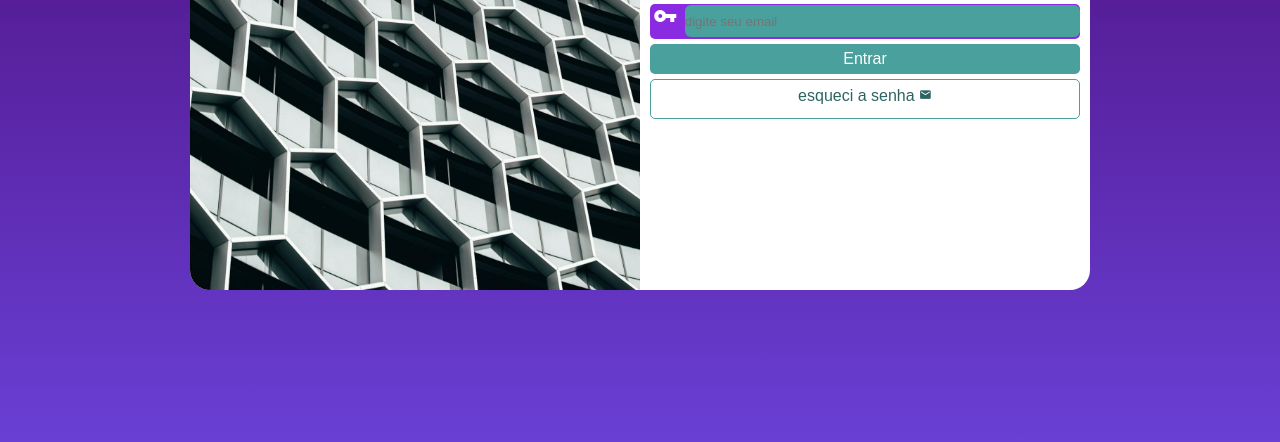
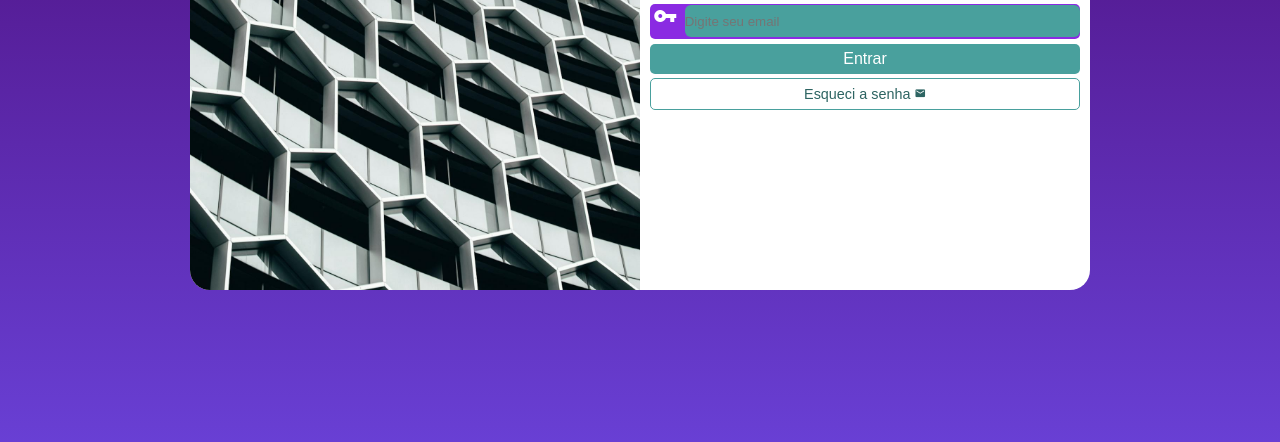
Before and after one commit to CarlaAlves21/Projeto-login, a plain HTML site: page index.html in a window 1280 px wide. Shown: the part 310-752 px from the top of the page. Drawn offline with Linux system fonts and the light colour scheme.

Commit message:
Atualização

```diff
--- a/estilo/style.css
+++ b/estilo/style.css
@@ -86,10 +86,10 @@ form > input[type=submit]:hover{
 form > a.botao{
     display: block;
     text-align: center;
-    font-size: 1em;
+    font-size: 0.9em;
     width: 100%;
-    height: 40px;
-    margin-top: 5px;
+    height: 32px;
+    margin-top: 4px;
     padding-top: 7px;
     background-color: white;
     color: #2d6462;
--- a/index.html
+++ b/index.html
@@ -26,12 +26,12 @@
                    </div>
                <div id="campo">
                 <i class="material-icons">vpn_key</i>
-                        <input type="password" name="senh" id="perse" minlength="1" maxlength="20" required placeholder="digite seu email" autocomplete="current-password">
+                        <input type="password" name="senh" id="perse" minlength="1" maxlength="20" required placeholder="Digite seu email" autocomplete="current-password">
                         <label for="senha"></label>
 
                </div>
                     <input id="botao" type="submit" value="Entrar">
-                    <a href="esqueci.html" class="botao">esqueci a senha <i class="material-icons">mail</i>  </a>
+                    <a href="esqueci.html" class="botao">Esqueci a senha <i class="material-icons">mail</i>  </a>
 
         </div>
     </form>
```
